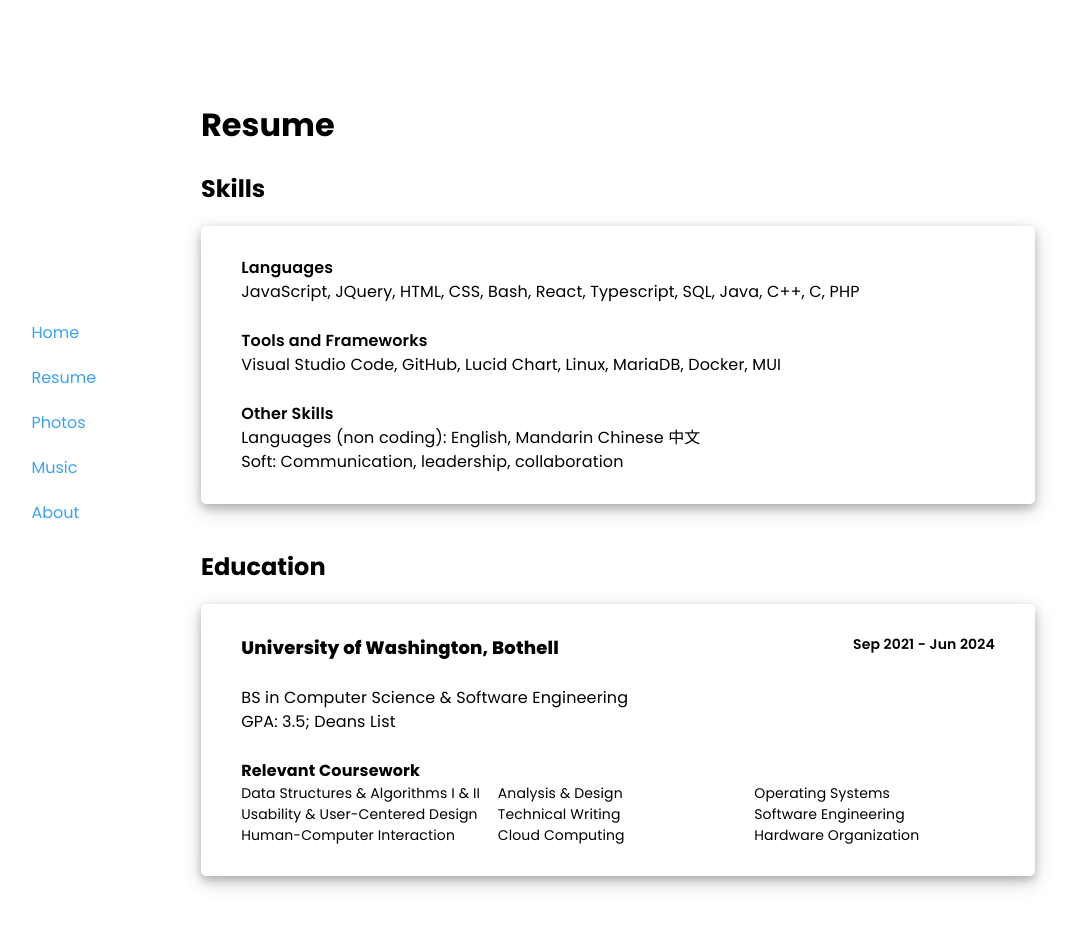
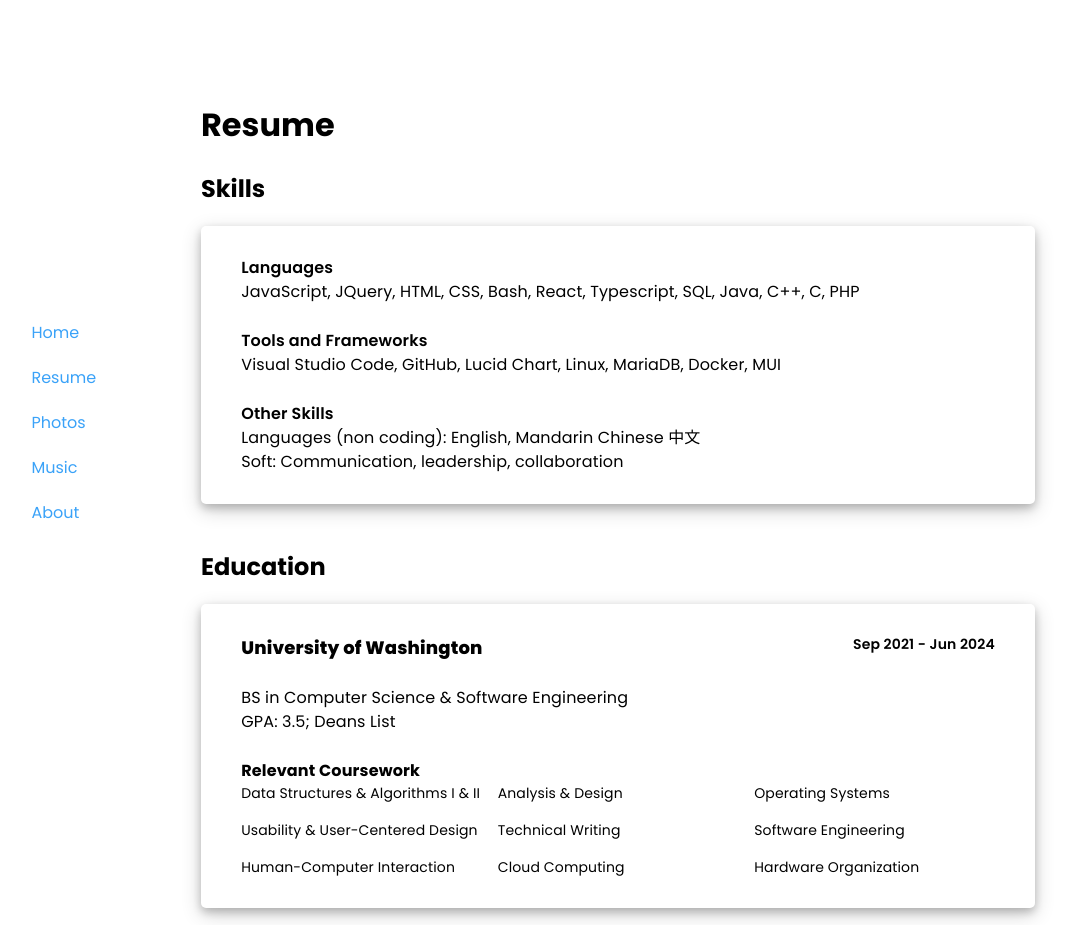
Before and after one commit to jinevang/personal-site, a React (Create React App) app: page /resume in a window 1280 px wide. Shown: the top 925 px of the page, without its empty margins (69-1142 px from the left). Built offline with nearby package versions, Linux system fonts and the light colour scheme.

Commit message:
fix columns

```diff
--- a/src/pages/ResumePage.tsx
+++ b/src/pages/ResumePage.tsx
@@ -76,7 +76,7 @@ const ResumePage = () => {
       <h2>Education</h2>
       <ResumeCard>
         <InfoHolder>
-            <Typography sx={{fontWeight: '800', fontSize: '18px'}}>University of Washington, Bothell</Typography>
+            <Typography sx={{fontWeight: '800', fontSize: '18px'}}>University of Washington</Typography>
             <Typography sx={{fontWeight: '600', fontSize: '14px', textAlign: 'right'}}>Sep 2021 - Jun 2024</Typography>
       </InfoHolder>
       <br/>
@@ -84,20 +84,16 @@ const ResumePage = () => {
       <Typography>GPA: 3.5; Deans List</Typography>
       <br/>
       <Typography fontWeight={700}>Relevant Coursework</Typography>
-      <Grid container spacing={2}>
-        <Grid size='grow'><Typography fontSize={14}>Data Structures & Algorithms I & II</Typography></Grid>
-        <Grid size='grow'><Typography fontSize={14}>Analysis & Design</Typography></Grid>
-        <Grid size='grow'><Typography fontSize={14}>Operating Systems</Typography></Grid>
-      </Grid>
-      <Grid container spacing={2}>
-        <Grid size='grow'><Typography fontSize={14}>Usability & User-Centered Design</Typography></Grid>
-        <Grid size='grow'><Typography fontSize={14}>Technical Writing</Typography></Grid>
-        <Grid size='grow'><Typography fontSize={14}>Software Engineering</Typography></Grid>
-      </Grid>
-      <Grid container spacing={2}>
-        <Grid size='grow'><Typography fontSize={14}>Human-Computer Interaction</Typography></Grid>
-        <Grid size='grow'><Typography fontSize={14}>Cloud Computing</Typography></Grid>
-        <Grid size='grow'><Typography fontSize={14}>Hardware Organization</Typography></Grid>
+      <Grid container spacing={2} columns={{md: 18, sm: 12}}>
+        <Grid size={6}><Typography fontSize={14}>Data Structures & Algorithms I & II</Typography></Grid>
+        <Grid size={6}><Typography fontSize={14}>Analysis & Design</Typography></Grid>
+        <Grid size={6}><Typography fontSize={14}>Operating Systems</Typography></Grid>
+        <Grid size={6}><Typography fontSize={14}>Usability & User-Centered Design</Typography></Grid>
+        <Grid size={6}><Typography fontSize={14}>Technical Writing</Typography></Grid>
+        <Grid size={6}><Typography fontSize={14}>Software Engineering</Typography></Grid>
+        <Grid size={6}><Typography fontSize={14}>Human-Computer Interaction</Typography></Grid>
+        <Grid size={6}><Typography fontSize={14}>Cloud Computing</Typography></Grid>
+        <Grid size={6}><Typography fontSize={14}>Hardware Organization</Typography></Grid>
       </Grid>
       </ResumeCard>
 
```
